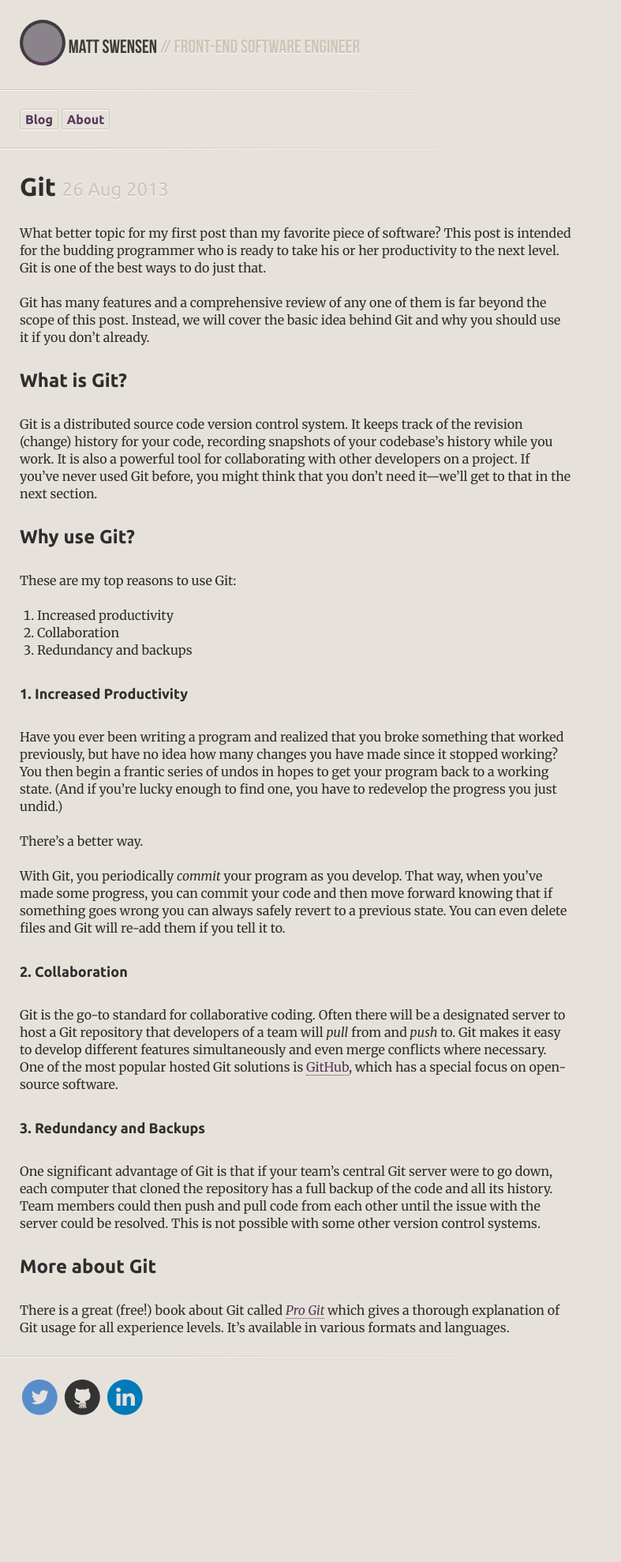
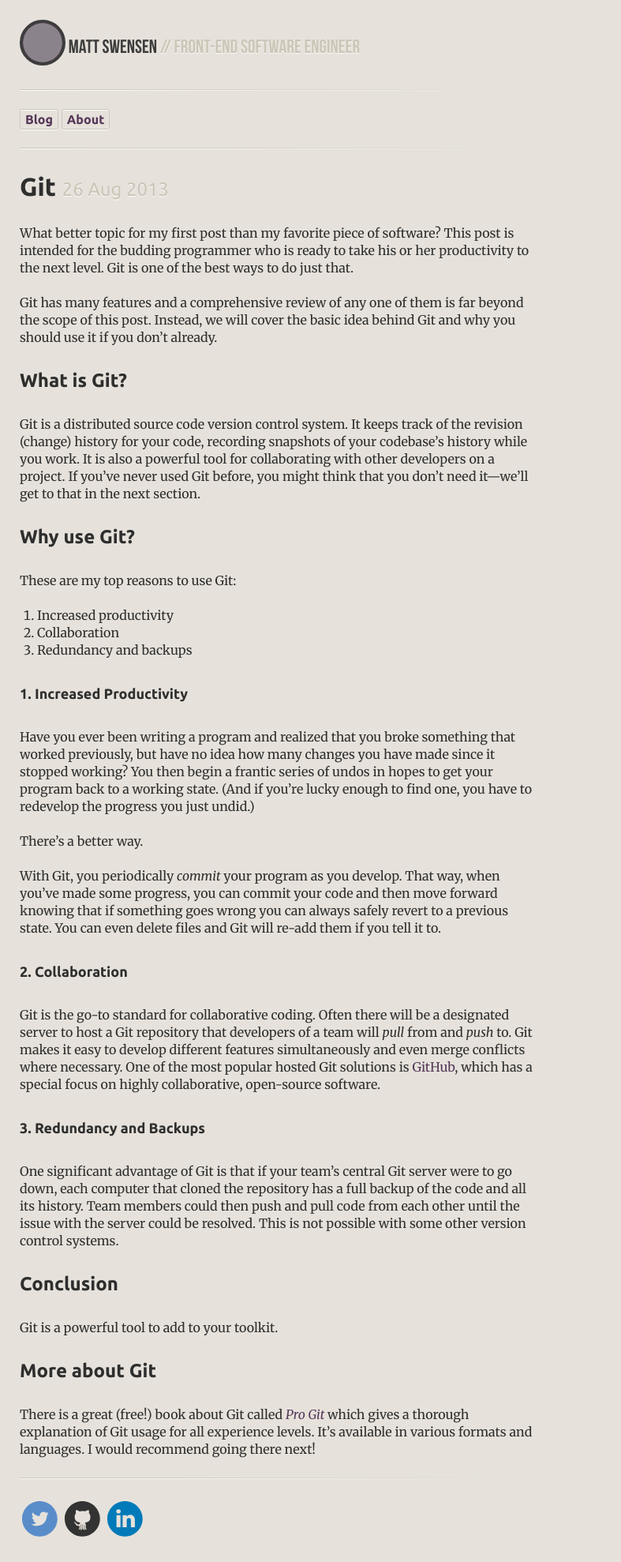
Before and after one commit to mjswensen/mjswensen.com, a Jekyll site: the page built from blog/_posts/2013-08-26-git.md, in a window 1280 px wide. Shown: the whole page at 79% size, without its empty margins (0-787 px from the left). Built offline with Jekyll 4.4.1, drawn with Linux system fonts in a browser that asks for light colours; Markdown is read by kramdown in place of the engine named in the settings; before the commit the page ends 1824 px from its top, so only the background shows below that; grey boxes are pictures that could not be loaded.

Commit message:
Better responsive.

```diff
--- a/_includes/footer.html
+++ b/_includes/footer.html
@@ -1,4 +1,4 @@
-<footer class="footer">
+<footer>
   <div>
     <a href="#"><img src="/css/twitter.svg" alt="Twitter"></a>
     <a href="#"><img src="/css/github.svg" alt="Github"></a>
--- a/_includes/navigation.html
+++ b/_includes/navigation.html
@@ -1,4 +1,4 @@
-<nav class="nav">
+<nav>
   <a href="#">Blog</a>
   <a href="#">About</a>
 </nav>
--- a/_layouts/default.html
+++ b/_layouts/default.html
@@ -7,6 +7,7 @@
     <link rel="stylesheet" href="/css/styles.css">
   </head>
   <body>
+    <section class="main">
       {% include header.html %}
       <hr class="top">
       <hr class="bottom">
@@ -19,5 +20,6 @@
       <hr class="top">
       <hr class="bottom">
       {% include footer.html %}
+    </section>
   </body>
 </html>
--- a/_styles/_footer.sass
+++ b/_styles/_footer.sass
@@ -1,6 +1,5 @@
-footer.footer
+footer
   div
-    @include fixed
     a
       border-bottom: none
       img
--- a/_styles/_header.sass
+++ b/_styles/_header.sass
@@ -1,5 +1,4 @@
 header
-  @include fixed
   .gravatar
     display: inline-block
     width: ($gravatar-dimension + $gravatar-border-width * 2)
--- a/_styles/_main.sass
+++ b/_styles/_main.sass
@@ -4,7 +4,7 @@
 hr
   border: 0
   height: 1px
-  width: 100%
+  // width: 100%
   max-width: ($fixed-width + $space * 2)
   &.top
     margin: $space 0 0
--- a/blog/_posts/2013-08-26-git.md
+++ b/blog/_posts/2013-08-26-git.md
@@ -31,15 +31,19 @@
 
 ### 2. Collaboration
 
-Git is the go-to standard for collaborative coding. Often there will be a designated server to host a Git repository that developers of a team will *pull* from and *push* to. Git makes it easy to develop different features simultaneously and even merge conflicts where necessary. One of the most popular hosted Git solutions is [GitHub][gitHub], which has a special focus on open-source software.
+Git is the go-to standard for collaborative coding. Often there will be a designated server to host a Git repository that developers of a team will *pull* from and *push* to. Git makes it easy to develop different features simultaneously and even merge conflicts where necessary. One of the most popular hosted Git solutions is [GitHub][gitHub], which has a special focus on highly collaborative, open-source software.
 
 ### 3. Redundancy and Backups
 
 One significant advantage of Git is that if your team's central Git server were to go down, each computer that cloned the repository has a full backup of the code and all its history. Team members could then push and pull code from each other until the issue with the server could be resolved. This is not possible with some other version control systems.
 
+## Conclusion
+
+Git is a powerful tool to add to your toolkit.
+
 ## More about Git
 
-There is a great (free!) book about Git called [*Pro Git*][proGit] which gives a thorough explanation of Git usage for all experience levels. It's available in various formats and languages.
+There is a great (free!) book about Git called [*Pro Git*][proGit] which gives a thorough explanation of Git usage for all experience levels. It's available in various formats and languages. I would recommend going there next!
 
 [gitHub]: https://github.com/
 [proGit]: http://git-scm.com/book
--- a/css/styles.css
+++ b/css/styles.css
@@ -41,10 +41,11 @@
   border-collapse: collapse;
   border-spacing: 0; }
 
-.fixed {
+.main {
   width: 100%;
   max-width: 700px;
-  margin: 25px; }
+  padding: 25px;
+  box-sizing: border-box; }
 
 @font-face {
   font-family: "Bebas Neue Regular";
@@ -108,7 +109,6 @@
 hr {
   border: 0;
   height: 1px;
-  width: 100%;
   max-width: 750px; }
   hr.top {
     margin: 25px 0 0;
@@ -117,10 +117,6 @@
     margin: 0 0 25px;
     background-image: -webkit-linear-gradient(left, rgba(255, 255, 255, 0.9), transparent); }
 
-header {
-  width: 100%;
-  max-width: 700px;
-  margin: 25px; }
 header .gravatar {
   display: inline-block;
   width: 58px;
@@ -155,20 +151,13 @@
 
 a:link, a:visited {
   color: #553758;
-  text-decoration: none;
-  border-bottom: 1px dotted #553758; }
+  text-decoration: none; }
   a:link:hover, a:visited:hover {
-    color: #734b77;
-    border-bottom-color: #734b77; }
+    color: #734b77; }
   a:link:active, a:visited:active {
-    color: #925e97;
-    border-bottom-color: #925e97; }
+    color: #925e97; }
 
-nav.nav {
-  width: 100%;
-  max-width: 700px;
-  margin: 25px; }
-  nav.nav a {
+nav a {
   font-family: "Ubuntu", sans-serif;
   font-weight: 700;
   font-style: normal;
@@ -180,18 +169,14 @@
   border: 1px solid #ccc5b7;
   -webkit-transition: background-color 0.2s ease;
   transition: background-color 0.05s ease; }
-    nav.nav a:hover {
+  nav a:hover {
     background-color: rgba(255, 255, 255, 0.5); }
-    nav.nav a:active, nav.nav a.current {
+  nav a:active, nav a.current {
     background-color: #ccc5b7;
-      box-shadow: 0 1px 1px rgba(255, 255, 255, 0.9); }
+    box-shadow: 0 1px 1px rgba(255, 255, 255, 0.9), inset 0 1px 1px rgba(0, 0, 0, 0.1); }
 
-footer.footer div {
-  width: 100%;
-  max-width: 700px;
-  margin: 25px; }
-  footer.footer div a {
+footer div a {
   border-bottom: none; }
-    footer.footer div a img {
+  footer div a img {
     width: 50px;
     height: 50px; }
```
Also changed, not shown: _styles/_layout.sass (+11 -5 lines), _styles/_navigation.sass (+2 -6 lines). Lines whose indentation alone changed are shown as unchanged.
